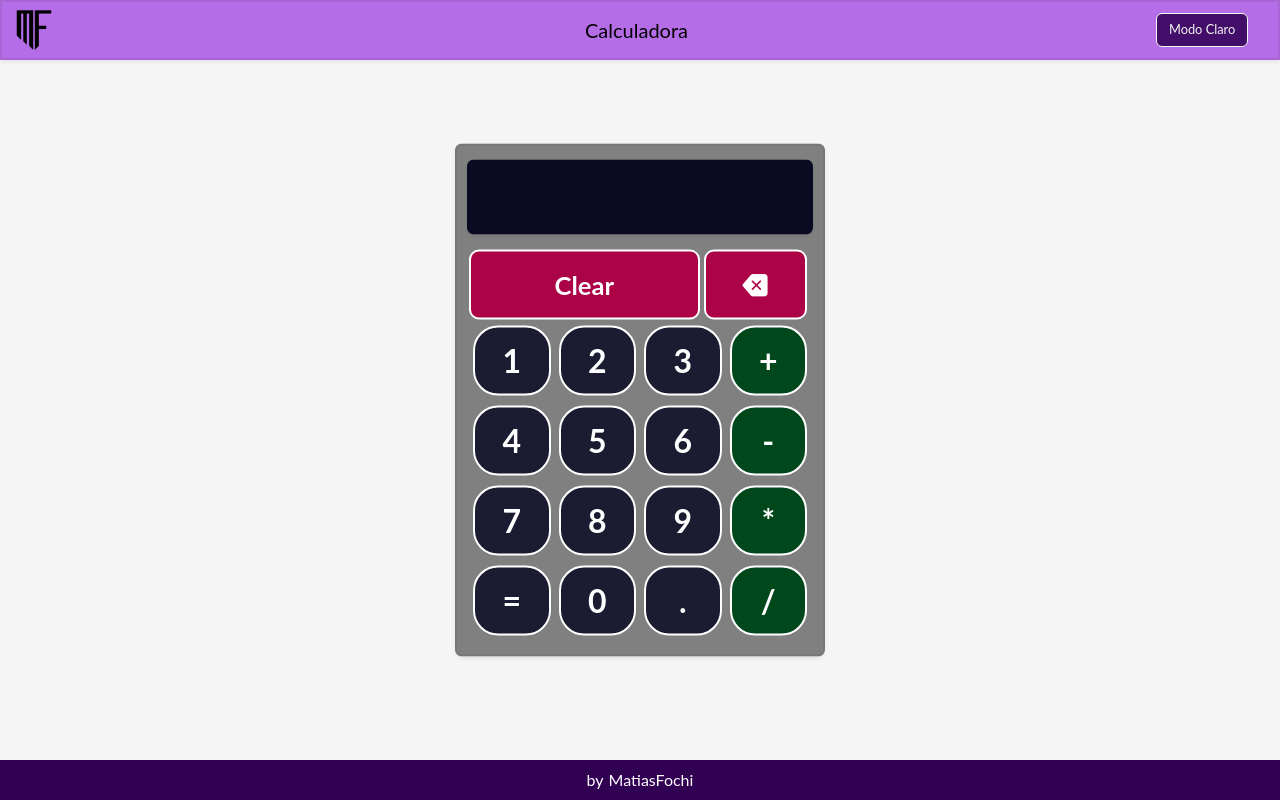
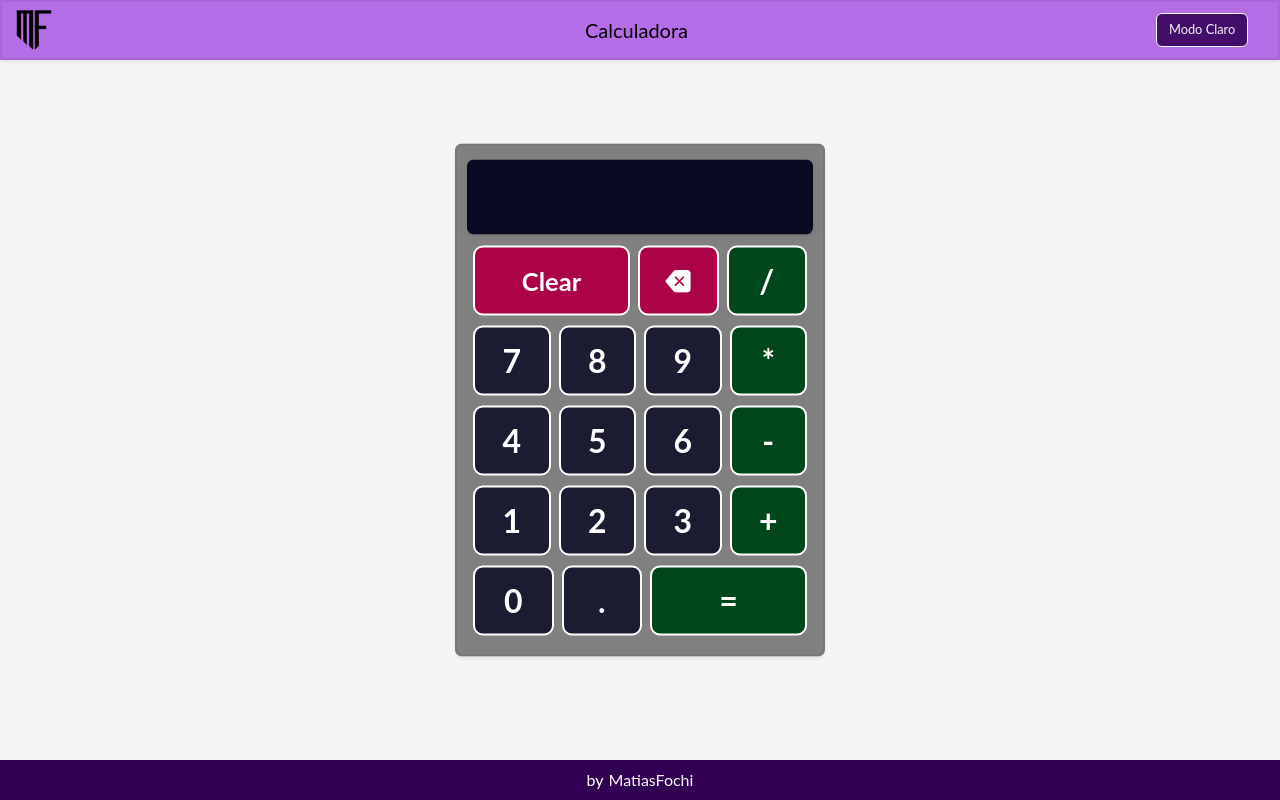
Before and after one commit to MatiasFochi/ProyectoCalculadora, a React (Create React App) app: page / in a window 1280 px wide. Built offline with nearby package versions, Linux system fonts and the light colour scheme.

Commit message:
Actualizacion 21/01/2024

```diff
--- a/src/App.css
+++ b/src/App.css
@@ -90,23 +90,45 @@
   text-decoration: none;
 }
 
+
 .btn-borrar{
   height: 70px;
-  width: 70px;
-  font-size: 1.6em;
   display: flex;
-  flex: 1;
-  background-color: #ac0246;
-  margin: 8px 4px 0 4px;
+  flex: 1 1;
   justify-content: center;
   align-items: center;
+  font-weight: bold;
+  font-size: 1.6em;
+  background-color: #ac0246;
   color: white;
+  border-radius: 10px;
   border: 2px solid white;
+  margin: 4px;
   cursor: pointer;
-  border-radius: 10px;
   user-select: none;
 }
 
 .btn-borrar:hover{
   background-color: #ebb000;
 }
+
+.operador-igual{
+  height: 70px;
+  display: flex;
+  flex: 2;
+  justify-content: center;
+  align-items: center;
+  font-weight: bold;
+  font-size: 32px;
+  background-color: #00471b;
+  color: white;
+  border-radius: 10px;
+  border: 2px solid white;
+  margin: 4px;
+  cursor: pointer;
+  user-select: none;
+}
+
+.operador-igual:hover{
+  background-color: #ff6600;
+}
--- a/src/App.js
+++ b/src/App.js
@@ -132,9 +132,22 @@ function App() {
         <Pantalla input={input}/>
         <div className='fila'>
           <BotonClear manejarClear={reiniciar}>Clear</BotonClear>
-          <button className='btn btn-borrar' onClick={borrar} >
+          <div className='btn-borrar' onClick={borrar} >
             <i className='bi bi-backspace-fill'></i>
-          </button>
+          </div>
+          <Boton manejarClic = {agregarOperador}>/</Boton>
+        </div>
+        <div className='fila'>
+          <Boton manejarClic = {agregarNumero}>7</Boton>
+          <Boton manejarClic = {agregarNumero}>8</Boton>
+          <Boton manejarClic = {agregarNumero}>9</Boton>
+          <Boton manejarClic = {agregarOperador}>*</Boton>
+        </div>
+        <div className='fila'>
+          <Boton manejarClic = {agregarNumero}>4</Boton>
+          <Boton manejarClic = {agregarNumero}>5</Boton>
+          <Boton manejarClic = {agregarNumero}>6</Boton>
+          <Boton manejarClic = {agregarOperador}>-</Boton>
         </div>
         <div className='fila'>
           <Boton manejarClic = {agregarNumero}>1</Boton>
@@ -143,22 +156,10 @@ function App() {
           <Boton manejarClic = {agregarOperador}>+</Boton>
         </div>
         <div className='fila'>
-          <Boton manejarClic = {agregarNumero}>4</Boton>
-          <Boton manejarClic = {agregarNumero}>5</Boton>
-          <Boton manejarClic = {agregarNumero}>6</Boton>
-          <Boton manejarClic = {agregarOperador}>-</Boton>
-        </div>
-        <div className='fila'>
-          <Boton manejarClic = {agregarNumero}>7</Boton>
-          <Boton manejarClic = {agregarNumero}>8</Boton>
-          <Boton manejarClic = {agregarNumero}>9</Boton>
-          <Boton manejarClic = {agregarOperador}>*</Boton>
-        </div>
-        <div className='fila'>
-          <Boton manejarClic = {calcularResultado}>=</Boton>
           <Boton manejarClic = {agregarNumero}>0</Boton>
           <Boton manejarClic = {agregarOperador}>.</Boton>
-          <Boton manejarClic = {agregarOperador}>/</Boton>
+          <div className='operador-igual' onClick={calcularResultado}>=</div>
+          {/*<Boton manejarClic = {calcularResultado}>=</Boton> */}
         </div>
       </div>
       <div className='footer'>
--- a/src/hojas-de-estilo/Boton.css
+++ b/src/hojas-de-estilo/Boton.css
@@ -8,7 +8,7 @@
   font-size: 32px;
   background-color: #1b1b32;
   color: white;
-  border-radius: 25px;
+  border-radius: 10px;
   border: 2px solid white;
   margin: 4px;
   cursor: pointer;
--- a/src/hojas-de-estilo/BotonClear.css
+++ b/src/hojas-de-estilo/BotonClear.css
@@ -2,9 +2,9 @@
   height: 70px;
   font-size: 1.6em;
   display: flex;
-  flex: 3;
+  flex: 2;
   background-color: #ac0246;
-  margin-top: 8px;
+  margin: 4px;
   justify-content: center;
   align-items: center;
   font-weight: bold;
```
